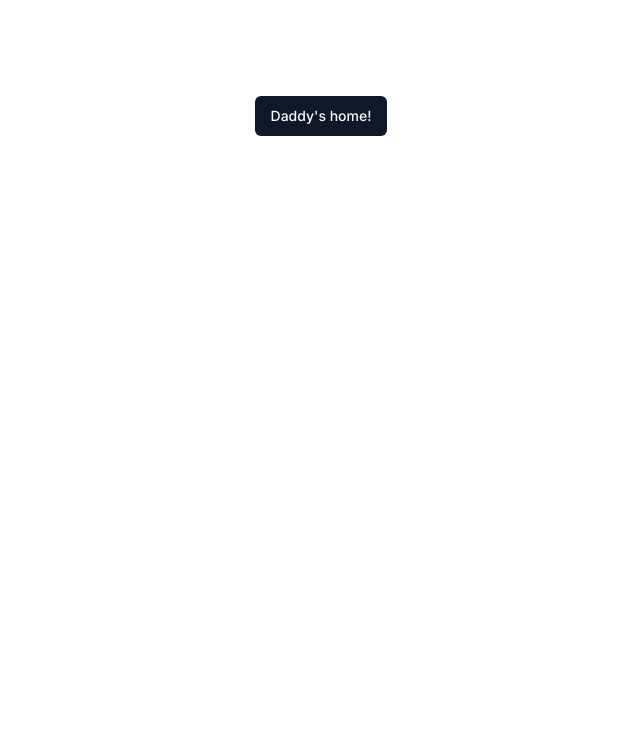
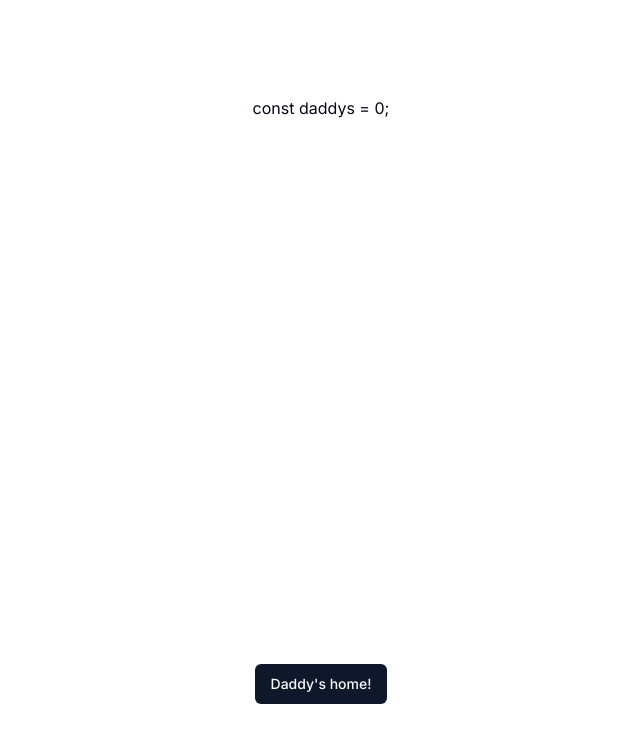
Before and after one commit to warrendewey/personal-website-next, a Next.js app: page / in a window 1280 px wide. Shown: the top 742 px of the page, without its empty margins (319-959 px from the left). Built offline with nearby package versions, Linux system fonts and the light colour scheme.

Commit message:
Routing folders added

```diff
--- a/src/app/page.tsx
+++ b/src/app/page.tsx
@@ -4,6 +4,7 @@ import Image from "next/image";
 export default function Home() {
   return (
     <main className="flex min-h-screen flex-col items-center justify-between p-24">
+      const daddys = 0;
       <Button>Daddy's home!</Button>
     </main>
   );
```
Also changed, not shown: src/app/projects/projectsId/page.tsx (added).
